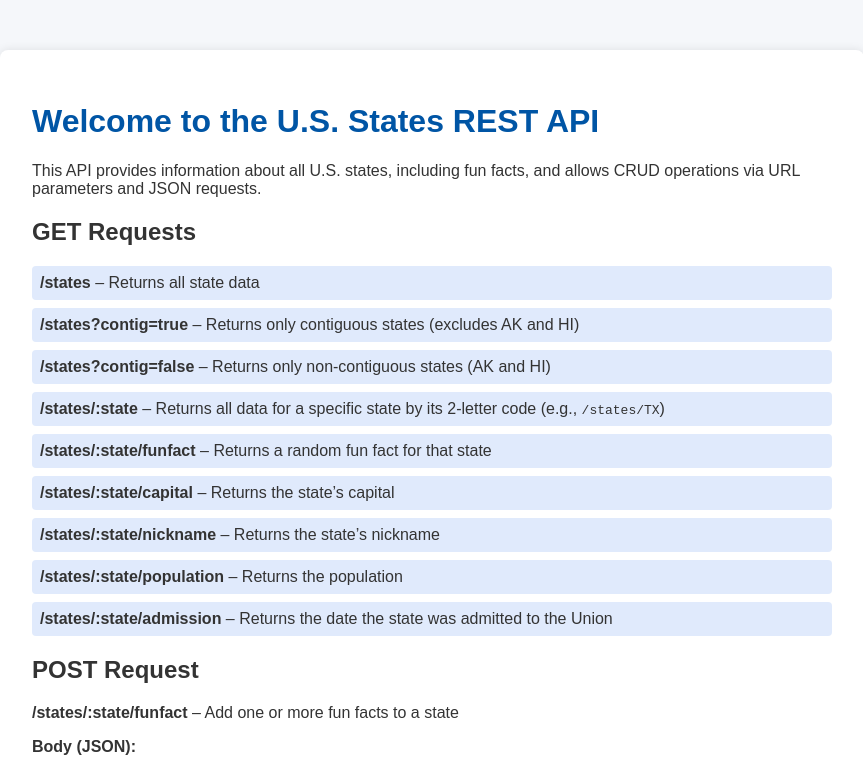
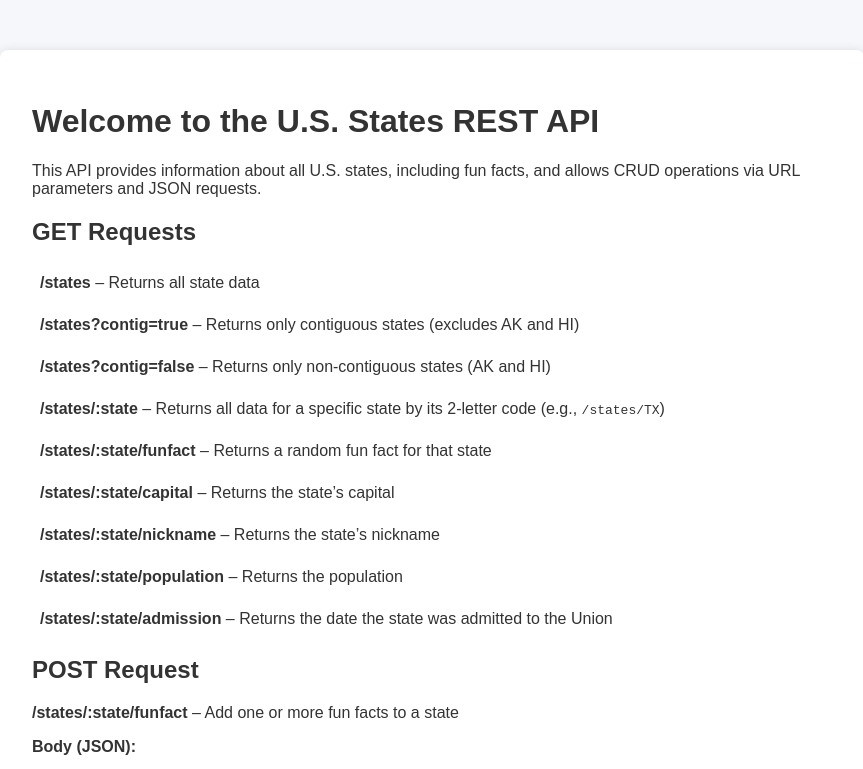
Before and after one commit to HopeWalton/StatesAPI, a website: page public/index.html in a window 1280 px wide. Shown: the top 769 px of the page, without its empty margins (208-1071 px from the left). Drawn offline with Linux system fonts and the light colour scheme.

Commit message:
updated css

```diff
--- a/public/styles.css
+++ b/public/styles.css
@@ -15,10 +15,6 @@ body {
     border-radius: 8px;
   }
 
-  h1 {
-    color: #0055a5;
-  }
-
   ul {
     list-style: none;
     padding: 0;
@@ -26,7 +22,6 @@ body {
 
   ul li {
     margin-bottom: 0.5rem;
-    background: #e0eafc;
     padding: 0.5rem;
     border-radius: 4px;
   }
```
